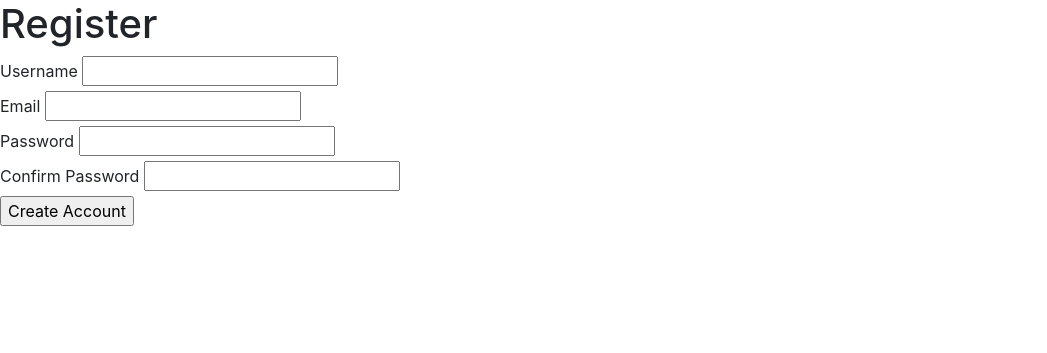
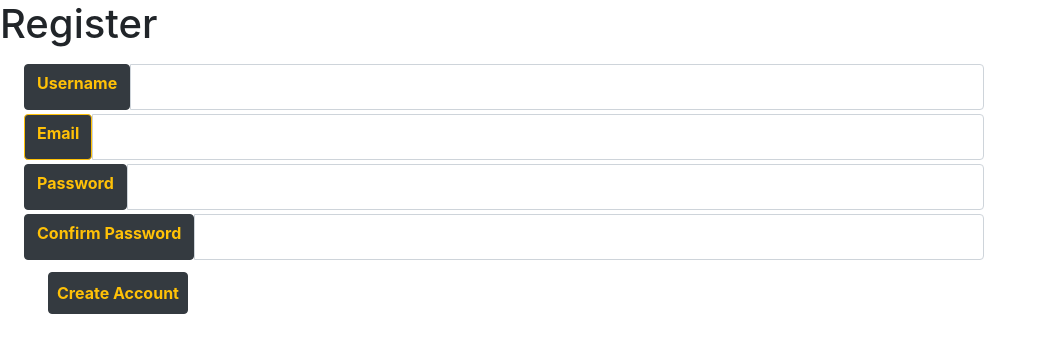
Before and after one commit to Orion-CS/GameRview, a Flask app: page /register/ in a window 1280 px wide. Shown: the part 96-449 px from the top of the page, without its empty margins (0-1047 px from the left). Run offline with Flask 2, Linux system fonts and the light colour scheme; some libraries are stand-ins or nearby versions.

Commit message:
register bootstrap
styled registry page

```diff
--- a/templates/login_page.html
+++ b/templates/login_page.html
@@ -75,12 +75,12 @@
 
       <div>
       {# add submit button #}
-      <div>{{ form.submit(class="btn btn-dark text-warning") }}</div>
+      <div>{{ form.submit(class="btn btn-dark text-warning p-2") }}</div>
 
       </div>
   </form>
   <div>
-    <a class="btn btn-dark text-warning" href="{{ url_for('get_register') }}" role="button">Don't have an account?</a>
+    <a class="btn btn-dark text-warning m-2" href="{{ url_for('get_register') }}" role="button">Don't have an account?</a>
   </div>
   </body>
 </html>
--- a/templates/register_form.html
+++ b/templates/register_form.html
@@ -54,37 +54,51 @@
 		</div>
 	{% endfor %}
 
-    <form action="/register/" method="post">
+    <form  action="/register/" method="post">
+      <div class="form-group">
         {# add CSRF protection #}
         {{ form.hidden_tag() }}
 
-        <div>
+        <div class="input-group mb-1 w-75 mt-3 ml-4">
         {# add username field and label #}
-        {{ form.username.label }}
-        {{ form.username() }}
+        <span class="input-group-btn">
+          <button class="btn btn-default btn-dark text-warning font-weight-bold" type="button">{{ form.username.label }}</button>
+     </span>
+
+        {{ form.username(class="form-control") }}
         </div>
 
-        <div>
+        <div class="input-group mb-1 w-75 mt-1 ml-4">
         {# add email field and label #}
-        {{ form.email.label }}
-        {{ form.email()}}
+        <span class="input-group-btn">
+          <button class="btn btn-default btn-dark text-warning font-weight-bold border border-6 border-warning" type="button">{{ form.email.label }}</button>
+        </span>
+        {{form.email(class="form-control")}}
         </div>
 
-        <div>
+        <div class="input-group mb-1 w-75 mt-1 ml-4">
         {# add password fields and labels #}
-        {{ form.password.label }}
-        {{ form.password() }}
+
+        <span class="input-group-btn">
+          <button class="btn btn-default btn-dark text-warning font-weight-bold" type="button">{{ form.password.label }}</button>
+        </span>
+        {{ form.password(class="form-control")}}
         </div>
 
-        <div>
-        {{ form.confirm_password.label }}
-        {{ form.confirm_password() }}
+        <div class="input-group mb-1 w-75 mt-1 ml-4">
+
+        <span class="input-group-btn">
+          <button class="btn btn-default btn-dark text-warning font-weight-bold" type="button">{{ form.confirm_password.label }}</button>
+        </span>
+        {{ form.confirm_password(class="form-control") }}
         </div>
 
         <div>
         {# add submit button #}
-        {{ form.submit() }}
+        {{ form.submit(class="btn btn-dark font-weight-bold text-warning p-2 ml-5 mt-2") }}
         </div>
+      </div>
+
     </form>
 </body>
 </html>
```
Also changed, not shown: templates/review_form.html (line endings or trailing spaces).
